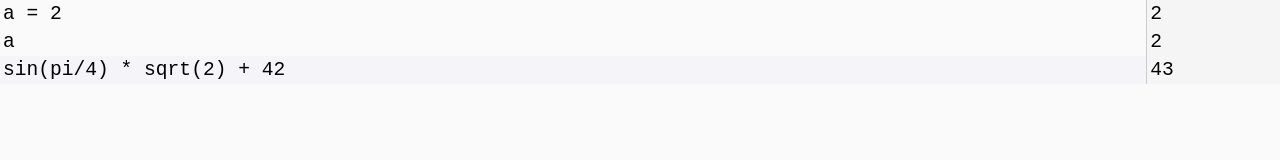
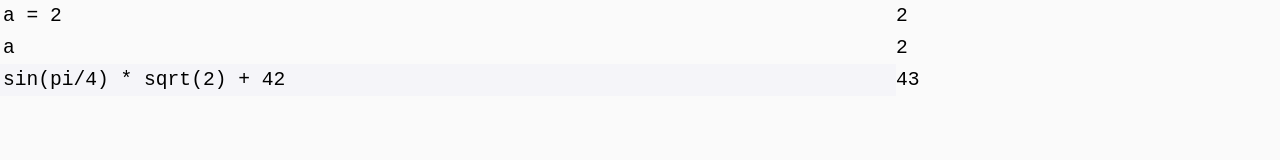
Before and after one commit to sharat87/silly-calc, a plain HTML site: page index.html in a window 1280 px wide. Drawn offline with Linux system fonts and the light colour scheme.

Commit message:
Use table-less layout. Will be needed later.

```diff
--- a/css/styles.css
+++ b/css/styles.css
@@ -37,3 +37,14 @@ body {
     outline: none;
     background: rgba(0, 0, 200, .02);
 }
+
+#app-container input,
+#app-container .result {
+    line-height: 32px;
+    height: 32px;
+}
+
+.left-panel {
+    float: left;
+    width: 70%;
+}
--- a/index.html
+++ b/index.html
@@ -9,13 +9,16 @@
 
 <body ng-controller=CalcCtrl>
 
-    <table id=app-container focus-iter="input.code-input">
-        <tr ng-repeat="entry in entries">
-            <td><input class=code-input init-focus ng-model=entry.code
-                    on-enter-key="insertAfter(entry)"></td>
-            <td>{{evalEntry(entry)}}</td>
-        </tr>
-    </table>
+    <section id=app-container>
+        <section class=left-panel focus-iter="input.code-input">
+            <input ng-repeat="entry in entries" class=code-input init-focus
+                ng-model=entry.code on-enter-key="insertAfter(entry)">
+        </section>
+        <section class=right-panel>
+            <div class=result ng-repeat="entry in entries">
+                {{evalEntry(entry)}}</div>
+        </section>
+    </section>
 
     <script src=vendor/jquery-1.9.1.min.js></script>
     <script src=vendor/angular.min.js></script>
--- a/lang/tapdigit.js
+++ b/lang/tapdigit.js
@@ -511,6 +511,7 @@ TapDigit.Context = function () {
         exp: Math.exp,
         floor: Math.floor,
         ln: Math.ln,
+        log: Math.log,
         random: Math.random,
         sin: Math.sin,
         sqrt: Math.sqrt,
--- a/lang/tests.js
+++ b/lang/tests.js
@@ -33,8 +33,8 @@ describe('Language test', function () {
         ['2*3*4', 24],
         ['2^3', 8],
         ['2^3*2', 16],
-        // ['log(1)', 0],
-        // ['log(2)', Math.log(2)],
+        ['log(1)', 0],
+        ['log(2)', Math.log(2)],
         ['exp(1)', Math.exp(1)],
         ['10 + 2', 12],
         // ['3!', 6],
```
